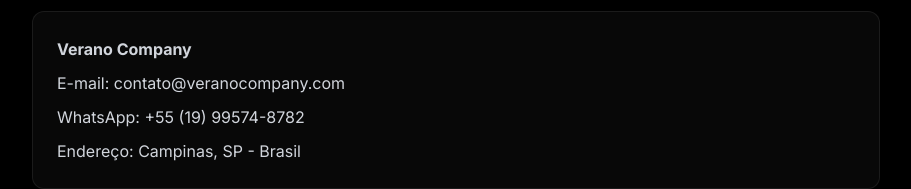
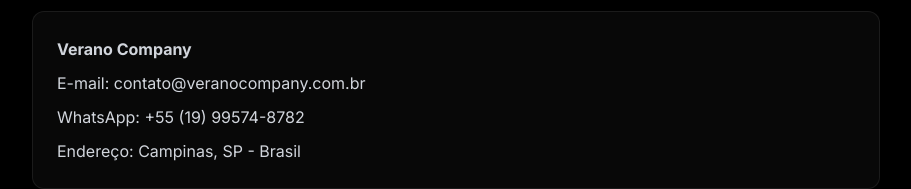
Before and after one commit to murilobauck/verano_lpV2, a React (Vite) app: page /termos in a window 1280 px wide. Shown: the part 2847-3036 px from the top of the page, without its empty margins (184-1095 px from the left). Built offline with nearby package versions, Linux system fonts and the light colour scheme.

Commit message:
feat: email privacy and service terms

```diff
--- a/src/app/components/PrivacyPolicy.tsx
+++ b/src/app/components/PrivacyPolicy.tsx
@@ -155,7 +155,7 @@
               </p>
               <div className="bg-white/[0.03] border border-white/[0.08] rounded-xl p-6 space-y-2">
                 <p><strong>Verano Company</strong></p>
-                <p>E-mail: privacidade@veranocompany.com</p>
+                <p>E-mail: contato@veranocompany.com.br</p>
                 <p>WhatsApp: +55 (19) 99574-8782</p>
                 <p>Endereço: Campinas, SP - Brasil</p>
               </div>
--- a/src/app/components/TermsOfService.tsx
+++ b/src/app/components/TermsOfService.tsx
@@ -140,7 +140,7 @@
               </p>
               <div className="bg-white/[0.03] border border-white/[0.08] rounded-xl p-6 space-y-2">
                 <p><strong>Verano Company</strong></p>
-                <p>E-mail: contato@veranocompany.com</p>
+                <p>E-mail: contato@veranocompany.com.br</p>
                 <p>WhatsApp: +55 (19) 99574-8782</p>
                 <p>Endereço: Campinas, SP - Brasil</p>
               </div>
```
